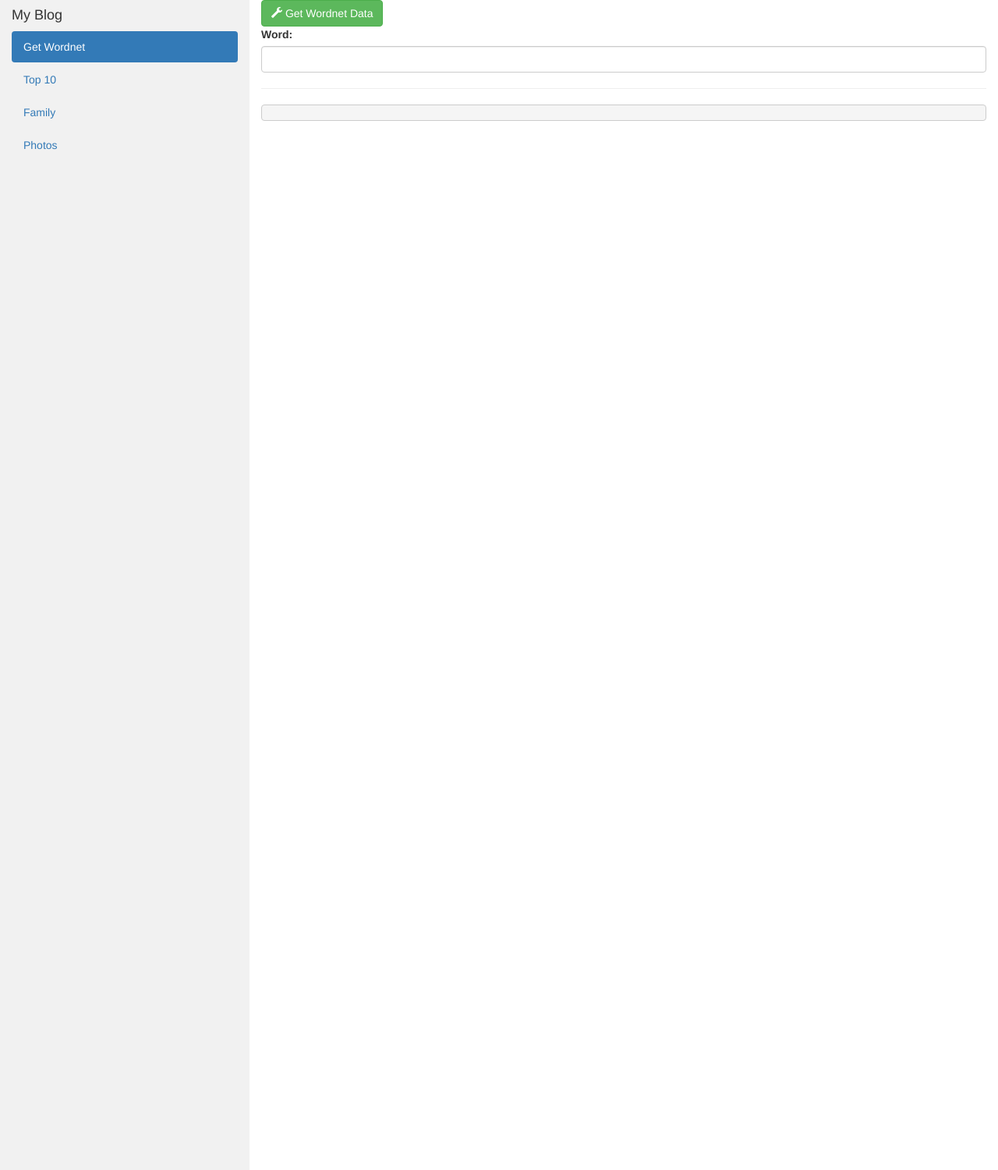
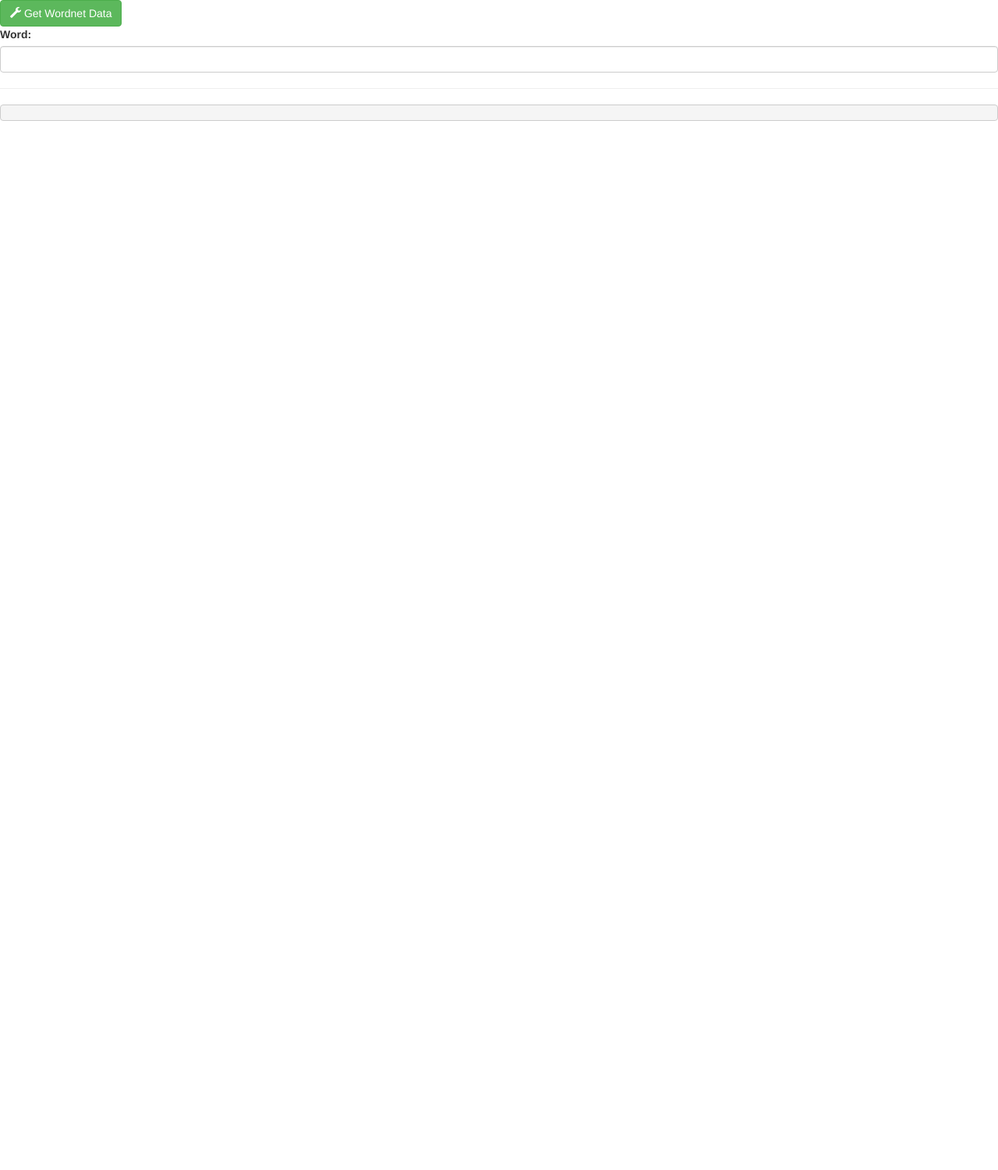
Before and after one commit to HemingwayLee/japanese-wordnet-visualization, a Django app: page / in a window 1280 px wide. Shown: the whole page at 78% size. After the commit the page ends 155 px from the top, so only its background shows below. Run offline with Django 3.2, Linux system fonts and the light colour scheme; some libraries are stand-ins or nearby versions.

Commit message:
refactoring

```diff
--- a/jpwordnet/myapp/templates/index.html
+++ b/jpwordnet/myapp/templates/index.html
@@ -5,11 +5,19 @@
   <meta charset="utf-8">
   <meta name="viewport" content="width=device-width, initial-scale=1">
   <link rel="stylesheet" href="https://maxcdn.bootstrapcdn.com/bootstrap/3.3.7/css/bootstrap.min.css">
+  <style>
+    .empty {
+      border: solid 2px red;
+    }
+  </style>
   <script src="https://ajax.googleapis.com/ajax/libs/jquery/3.3.1/jquery.min.js"></script>
   <script src="https://maxcdn.bootstrapcdn.com/bootstrap/3.3.7/js/bootstrap.min.js"></script>
-  <script src="https://cdnjs.cloudflare.com/ajax/libs/moment.js/2.20.1/moment.min.js"></script>
   <script>
-    function getWordnet(targetUrl) {
+    function getWordnet() {
+      if (!$('#word').val()) {
+        $('#word').addClass("empty");
+      } else {
+        $('#word').removeClass("empty");
         $.ajax({
           type: 'GET',
           dataType: 'json',
@@ -23,55 +31,15 @@
           },
         });
       }
+    }
 
     $(document).ready(function() {
       $('#getdata').on('click', getWordnet);
     });
   </script>
-  <style>
-    /* Set height of the grid so .sidenav can be 100% (adjust if needed) */
-    .row.content {height: 1500px}
-
-    /* Set gray background color and 100% height */
-    .sidenav {
-      background-color: #f1f1f1;
-      height: 100%;
-    }
-
-    /* Set black background color, white text and some padding */
-    footer {
-      background-color: #555;
-      color: white;
-      padding: 15px;
-    }
-
-    /* On small screens, set height to 'auto' for sidenav and grid */
-    @media screen and (max-width: 767px) {
-      .sidenav {
-        height: auto;
-        padding: 15px;
-      }
-      .row.content {height: auto;}
-    }
-  </style>
 </head>
 <body>
-
-<div class="container-fluid">
-  <div class="row content">
-    <div class="col-sm-3 sidenav">
-      <h4>My Blog</h4>
-      <ul class="nav nav-pills nav-stacked">
-        <li class="active"><a data-toggle="tab" href="#main">Get Wordnet</a></li>
-        <li><a data-toggle="tab" href="#top10">Top 10</a></li>
-        <li><a data-toggle="tab" href="#">Family</a></li>
-        <li><a data-toggle="tab" href="#">Photos</a></li>
-      </ul>
-    </div>
-
-    <div class="col-sm-9">
-      <div class="tab-content">
-        <div id="main" class="tab-pane fade in active">
+  <div>
     <button class="btn btn-success" id="getdata">
       <span class="glyphicon glyphicon-wrench"></span> Get Wordnet Data
     </button>
@@ -82,19 +50,5 @@
     <hr>
     <pre id="json_res"></pre>
   </div>
-        <div id="top10" class="tab-pane fade">
-          <button class="btn btn-success" id="getkeywords">
-            <span class="glyphicon glyphicon-wrench"></span> Get Keywords
-          </button>
-          <button class="btn btn-danger" id="crawlkeywords">
-            <span class="glyphicon glyphicon-wrench"></span> Crawl Keywords
-          </button>
-          <!-- <div id="keywords"></div> -->
-        </div>
-      </div>
-    </div>
-  </div>
-</div>
-
 </body>
 </html>
--- /dev/null
+++ b/jpwordnet/requirements.txt
@@ -0,0 +1 @@
+Django==3.1.2
```
Lines whose indentation alone changed are shown as unchanged.
